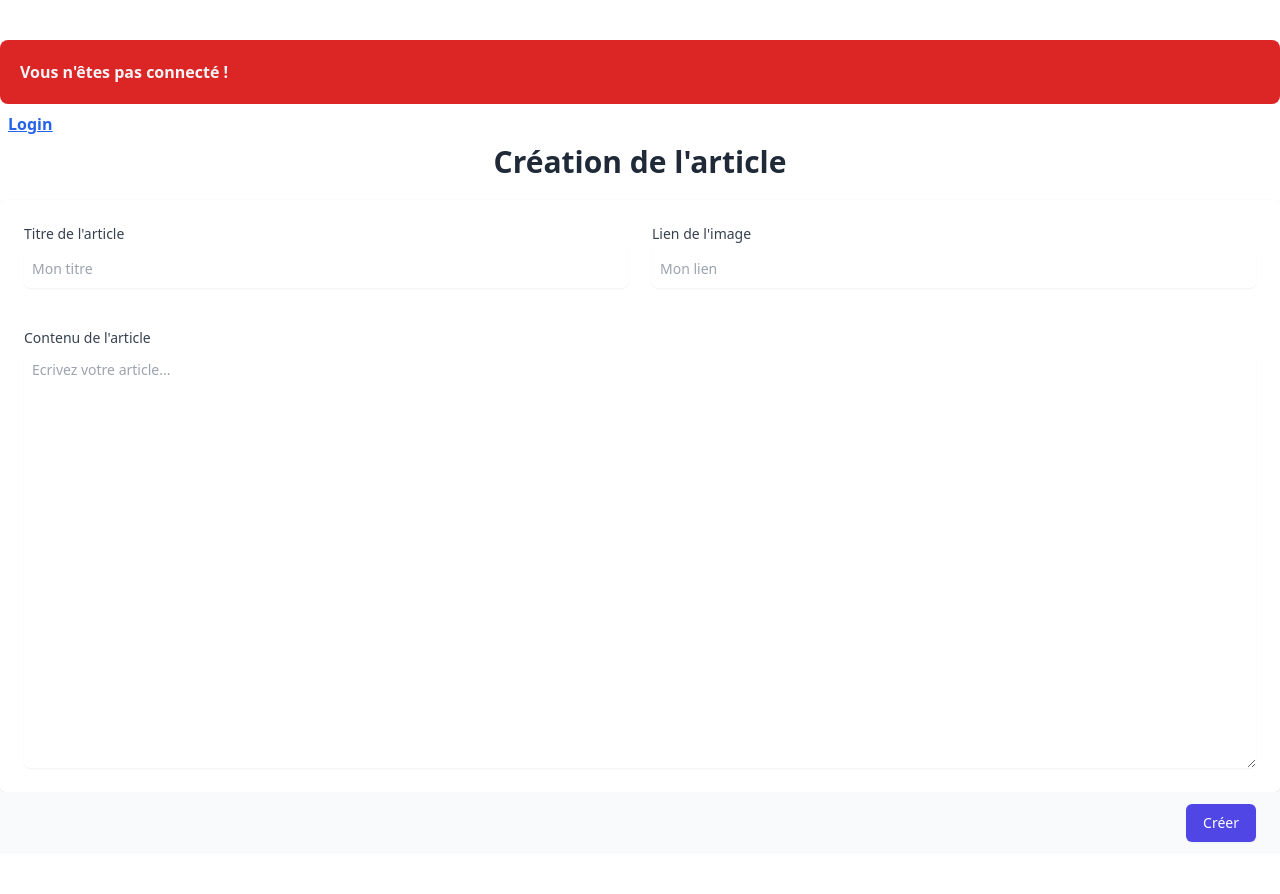
After one commit to John-Bob-DIRIENZO/Cacofony, a PHP site: template app/View/Frontend/createPost.php in a window 1280 px wide. The commit adds this page. Run offline with PHP 8.4, Linux system fonts and the light colour scheme; the template is opened without the code that fills it, so the values that code supplies are empty; some libraries are stand-ins or nearby versions.

Commit message:
update: commentaries update post update

```diff
--- /dev/null
+++ b/app/View/Frontend/createPost.php
@@ -0,0 +1,55 @@
+<?php
+
+use App\Core\Helper\AuthHelper;
+use App\Entity\Post;
+
+?>
+
+<?php if (AuthHelper::isLoggedIn()) : ?>
+    <div class="bg-green-600  alert-success" role="alert">
+        Bonjour <?= AuthHelper::getLoggedUser()->user; ?>, vous êtes connecté ! <a href="/logout">Logout</a>
+    </div>
+<?php else : ?>
+    <div class="bg-red-600 alert-danger p-5 rounded-lg text-gray-100 font-semibold" role="alert">
+        Vous n'êtes pas connecté !
+    </div>
+    <div class="text-blue-600 font-semibold p-2 underline">
+        <a href="/login">Login</a>
+    </div>
+<?php endif; ?>
+
+<h1 class="text-center text-3xl font-bold text-gray-800 mb-5">Création de l'article</h1>
+
+<!-- <form method="POST" action="/post/post"></form><div class="mt-10 sm:mt-0"> -->
+<div class="mt-5 md:mt-0 md:col-span-2">
+  <form method="POST" action="/post/post">
+      <div class="shadow overflow-hidden sm:rounded-md">
+        <div class="px-4 py-5 bg-white sm:p-6">
+          <div class="grid grid-cols-6 gap-6">
+
+          <!-- TITLE -->
+            <div class="col-span-6 sm:col-span-3">
+              <label for="title" class="block text-sm font-medium text-gray-700">Titre de l'article</label>
+              <input type="text" name="title" id="title" placeholder="Mon titre" class="px-2 h-10 mt-1 focus:ring-indigo-500 focus:border-indigo-500 block w-full shadow-sm sm:text-sm border-gray-600 rounded-md">
+            </div>
+          <!-- IMAGE -->
+            <div class="col-span-6 sm:col-span-3">
+              <label for="image" class="block text-sm font-medium text-gray-700">Lien de l'image</label>
+              <input type="text" name="image" id="image" placeholder="Mon lien" class="px-2 h-10 mt-1 focus:ring-indigo-500 focus:border-indigo-500 block w-full shadow-sm sm:text-sm border-gray-600 rounded-md">
+            </div>
+          </div>
+
+        <!-- TEXT CONTENT -->
+        <div class="mt-10">
+          <label for="content" class="block text-sm font-medium text-gray-700">Contenu de l'article</label>
+          <textarea name="content" id="content" class="px-2 py-2 mt-1 focus:ring-indigo-500 focus:border-indigo-500 block w-full shadow-sm sm:text-sm border-gray-600 rounded-md" placeholder="Ecrivez votre article..." rows="20"></textarea>
+        </div>
+
+        </div>
+      </div>
+      <div class="px-4 py-3 bg-gray-50 text-right sm:px-6">
+          <button type="submit" class="inline-flex justify-center py-2 px-4 border border-transparent shadow-sm text-sm font-medium rounded-md text-white bg-indigo-600 hover:bg-indigo-700 focus:outline-none focus:ring-2 focus:ring-offset-2 focus:ring-indigo-500">Créer</button>
+      </div>
+    </div>
+  </form>
+</div>
--- a/app/View/Frontend/home.php
+++ b/app/View/Frontend/home.php
@@ -18,6 +18,8 @@ use App\Entity\Post;
     </div>
 <?php endif; ?>
 
+<button class="bg-blue-500 hover:bg-blue-700 text-white font-bold py-2 px-4 rounded mt-3"><a href="/post/create">Créer un article</a></button>
+
 <div>
     <h1 class="flex justify-center font-bold text-3xl my-10">Vous trouverez tout vos articles de culs préférés ici</h1>
 
@@ -25,7 +27,7 @@ use App\Entity\Post;
         <?php /** @var $posts Post[] */
         foreach ($posts as $post) : ?>
             <li class="p-2">
-                <a href=" /show/<?= $post->getId(); ?>-test">
+                <a href=" /show/<?= $post->getId(); ?>-article">
                     <div class="relative">
                         <img src="<?= $post->getImage(); ?>" alt="Emoji Support" class="rounded-lg shadow-sm w-full h-52 object-cover">
                     </div>
```
Also changed, not shown: app/View/Frontend/showOne.php (+18 -10 lines), app/src/Controller/CommentaryController.php (+6 -46 lines), app/src/Controller/PostController.php (+24 -0 lines), app/src/Manager/CommentaryManager.php (+3 -4 lines), app/src/Manager/PostManager.php (+11 -1 lines).
